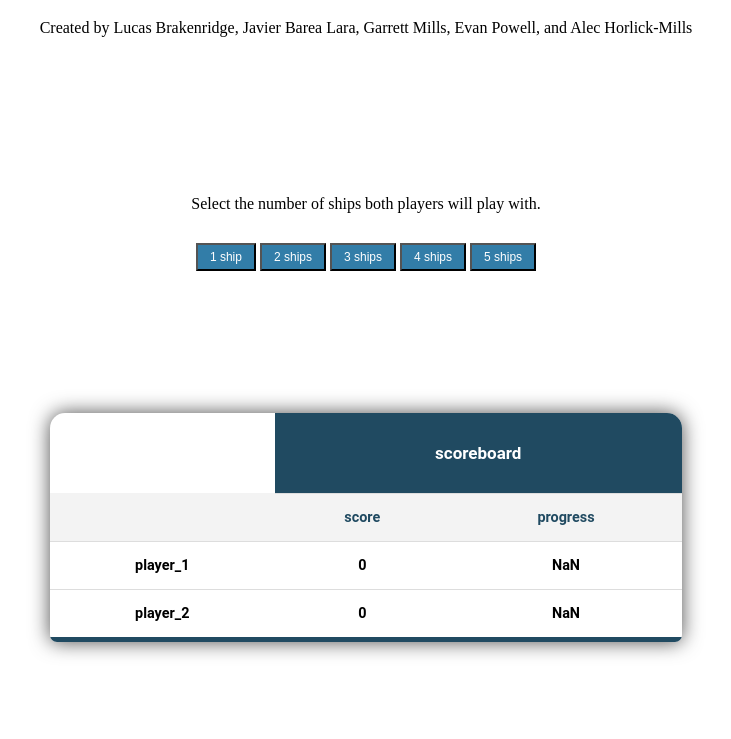
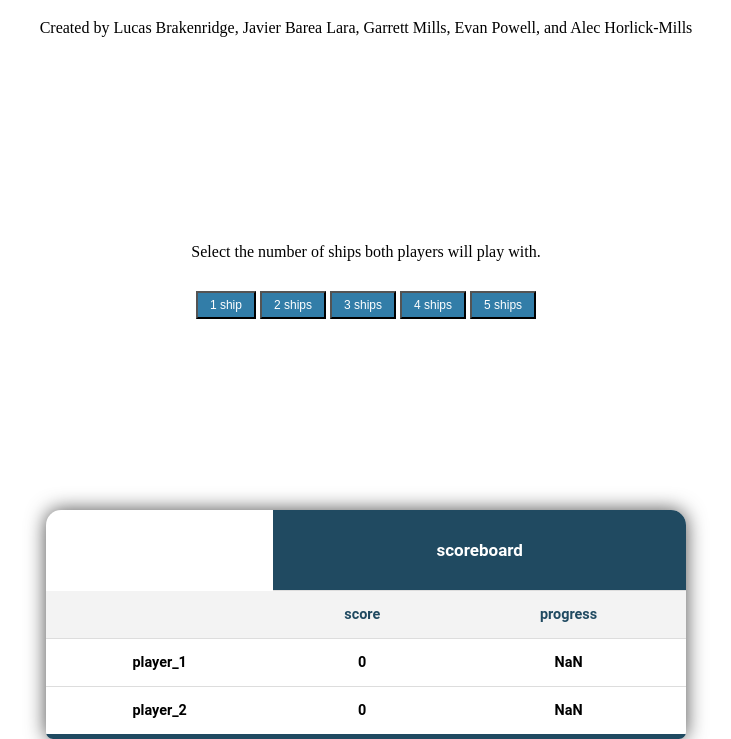
Before and after one commit to EECS-448-Battleship/project-1, a plain HTML site: page index.html in a window 1280 px wide. Shown: the part 61-800 px from the top of the page, without its empty margins (274-1005 px from the left). Drawn offline with nearby package versions, Linux system fonts and the light colour scheme.

Commit message:
Modify top-level styles to align scoreboard to bottom

```diff
--- a/index.html
+++ b/index.html
@@ -7,11 +7,12 @@
         <link rel="stylesheet" href="./src/style/components.css">
     </head>
     <body>
-        <h1>Battleship - EECS 448 Project 1</h1>
-        <p>Created by Lucas Brakenridge, Javier Barea Lara, Garrett Mills, Evan Powell, and Alec Horlick-Mills</p>
-
         <!-- This is the container where the Vue.js application will render to. -->
         <div id="wrapper">
+            <div class="header">
+                <h1>Battleship - EECS 448 Project 1</h1>
+                <p>Created by Lucas Brakenridge, Javier Barea Lara, Garrett Mills, Evan Powell, and Alec Horlick-Mills</p>
+            </div>
 
             <!-- The top level component. This controls showing/hiding grids &c. -->
             <app-top-level></app-top-level>
--- a/src/style/components.css
+++ b/src/style/components.css
@@ -1,3 +1,21 @@
+#wrapper {
+    height: 100%;
+    width: 100%;
+    position: fixed;
+    top: 0;
+    left: 0;
+    overflow: hidden;
+    overflow-y: scroll;
+    display: flex;
+    flex-direction: column;
+}
+
+.top-level-container {
+    flex: 1;
+    display: flex;
+    flex-direction: column;
+}
+
 /* Styles for top-level component */
 .top-level-component .game-boards-container {
     display: flex;
@@ -96,6 +114,7 @@ p {
     align-items: center;
     justify-content: center;
     flex-direction: column;
+    flex: 1;
 }
 
 .top-level-component .instructions {
```
